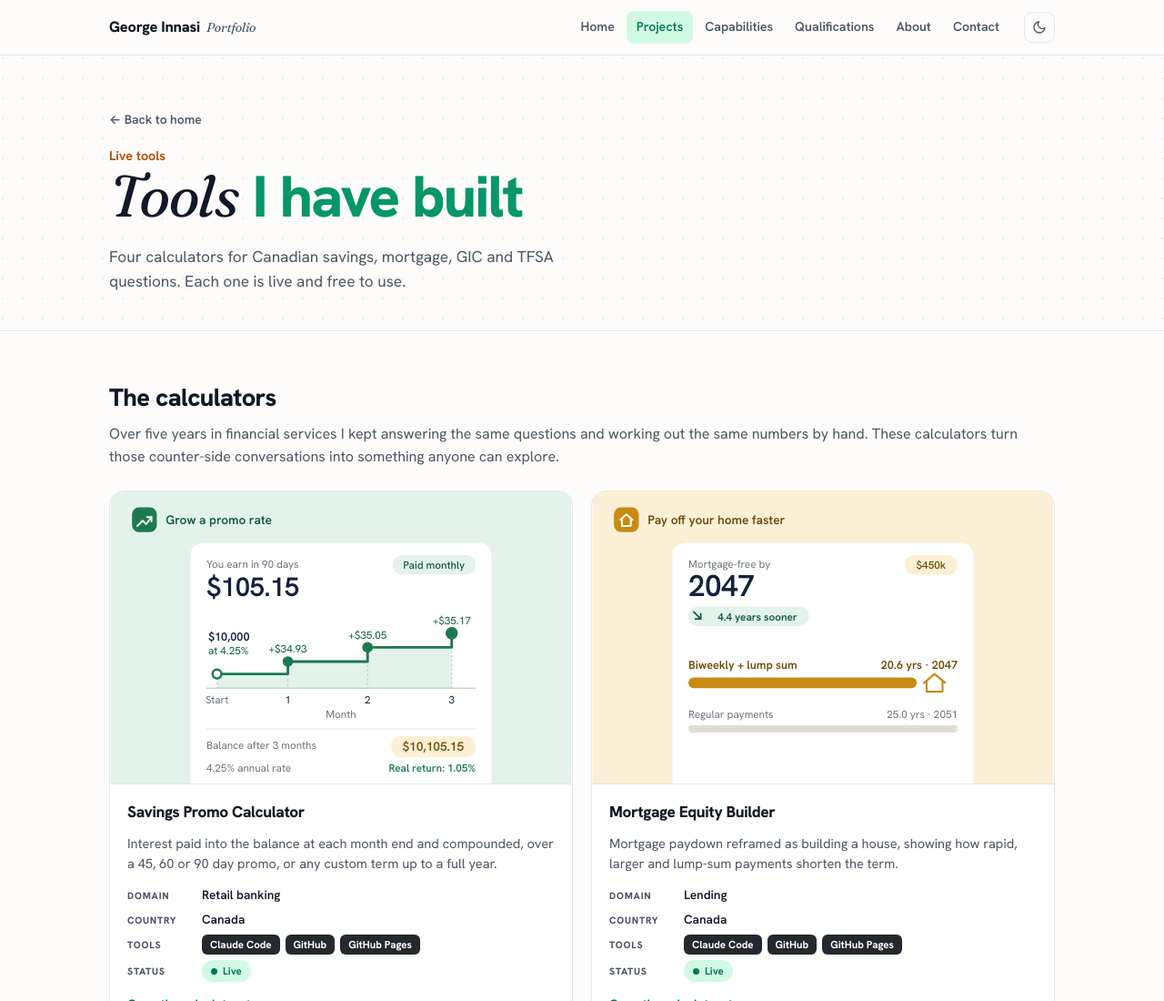
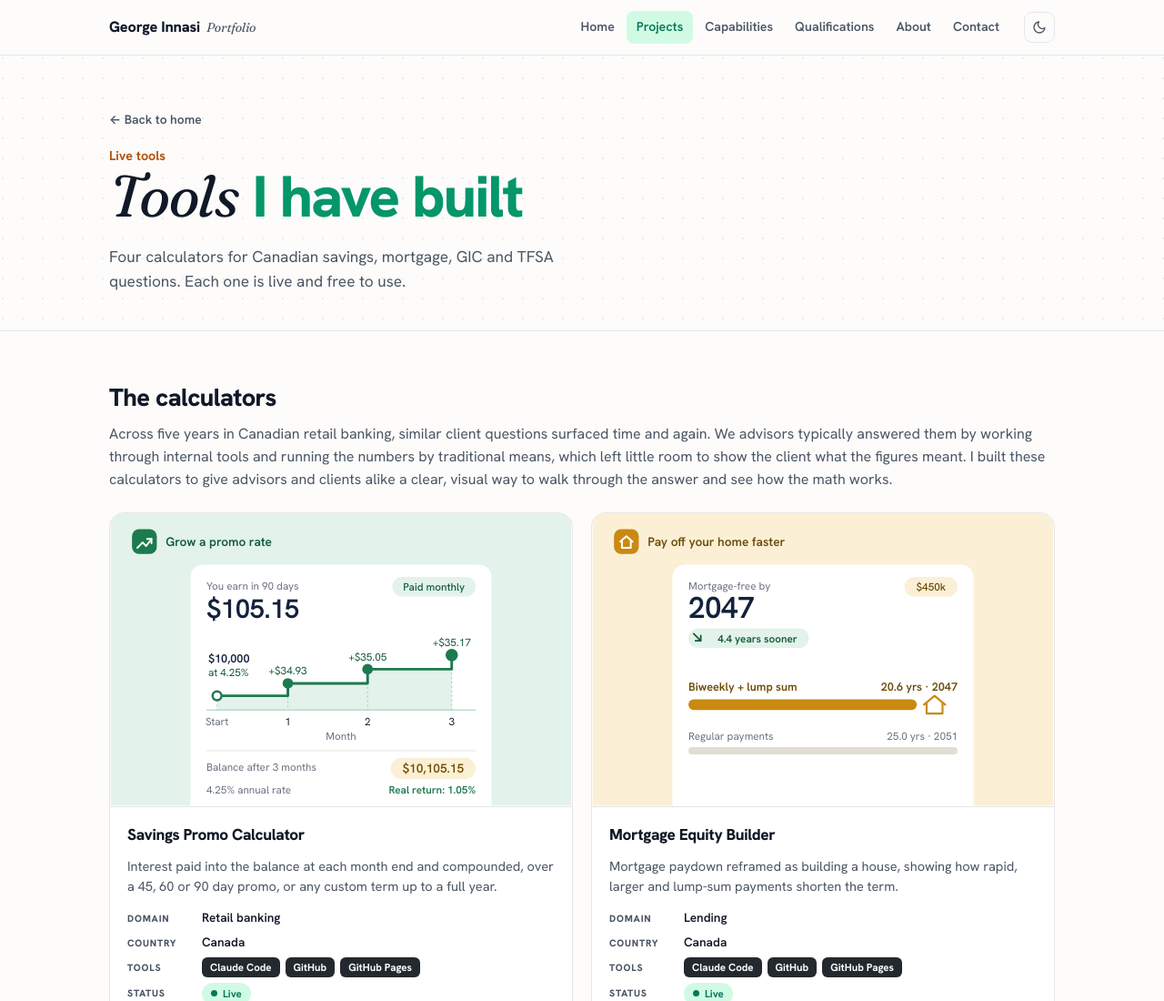
Before and after one commit to george-innasi/Product-Portfolio, a plain HTML site: page work/tools/index.html in a window 1280 px wide. Shown: the top 1100 px of the page at 91% size. Drawn offline with Linux system fonts and the light colour scheme; a script that the page names is missing.

Commit message:
Rewrite calculators intro to explain why the tools were built
Co-Authored-By: Claude Sonnet 5.5 <noreply@anthropic.com>
Claude-Session: https://claude.ai/code/session_013DHFwXFUqxcEeJCuTNZ36i

```diff
--- a/work/tools/index.html
+++ b/work/tools/index.html
@@ -49,7 +49,7 @@
     <div class="wrap">
       <div class="sec-head">
         <h2>The calculators</h2>
-        <p>Over five years in financial services I kept answering the same questions and working out the same numbers by hand. These calculators turn those counter-side conversations into something anyone can explore.</p>
+        <p>Across five years in Canadian retail banking, similar client questions surfaced time and again. We advisors typically answered them by working through internal tools and running the numbers by traditional means, which left little room to show the client what the figures meant. I built these calculators to give advisors and clients alike a clear, visual way to walk through the answer and see how the math works.</p>
       </div>
       <div class="pgrid">
         <a class="pcard" href="https://george-innasi.github.io/savings-promo-calculator/" target="_blank" rel="noopener">
```
